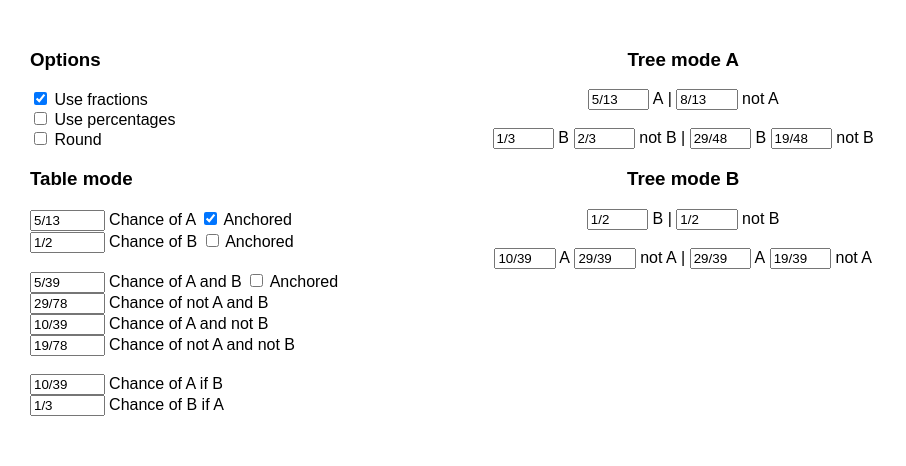
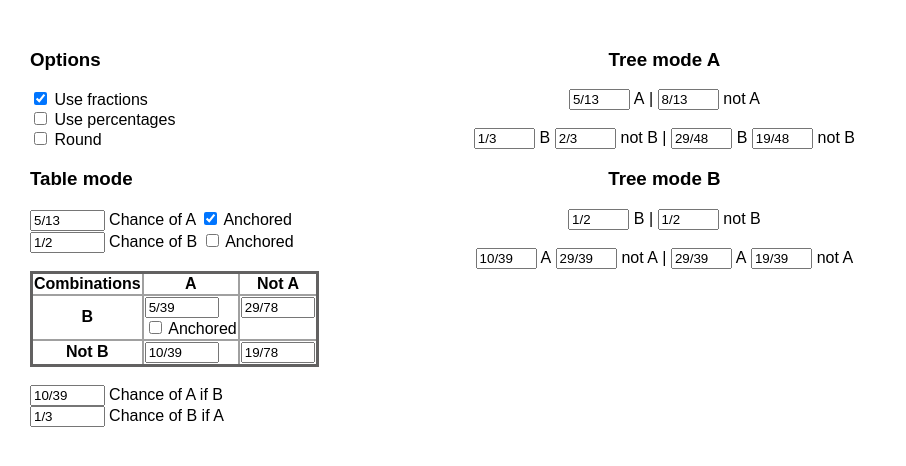
Before and after one commit to FoxOfDiamond/AcademyCalcs, a plain HTML site: page src/combinatronics.html in a window 1280 px wide. Shown: the whole page, without its empty margins (0-906 px from the left). Drawn offline with nearby package versions, Linux system fonts and the light colour scheme.

Commit message:
Restructured + table format

```diff
--- a/src/index.html
+++ b/src/combinatronics.html
@@ -21,12 +21,36 @@
                         type="checkbox" id="*a" checked> Anchored </div><br>
                 <div class="input"><input type="text" id="b" value=0.5> Chance of B </div>
                 <div class="input"><input type="checkbox" id="*b"> Anchored </div><br><br>
-
-                <div class="input"><input type="text" id="a+b" value=5/39> Chance of A and B</div> <div
-                        class="input"><input type="checkbox" id="*a+b"> Anchored </div><br>
-                <div class="input"><input type="text" id="-a+b" value=0.5> Chance of not A and B </div><br>
-                <div class="input"><input type="text" id="a+-b" value=0.5> Chance of A and not B </div><br>
-                <div class="input"><input type="text" id="-a+-b" value=0.5> Chance of not A and not B</div><br><br>
+                <table>
+                    <thead>
+                        <tr>
+                            <th scope="col">Combinations</th>
+                            <th scope="col">A</th>
+                            <th scope="col">Not A</th>
+                        </tr>
+                    </thead>
+                    <tbody>
+                        <tr>
+                            <th scope="row">B</th>
+                            <td>
+                                <div class="input"><input type="text" id="a+b" value=5/39> </div> <br>
+                                    <div class="input"><input type="checkbox" id="*a+b"> Anchored </div>
+                            </td>
+                            <td style="vertical-align: top;">
+                                <div class="input"><input type="text" id="-a+b" value=0.5></div>
+                            </td>
+                        </tr>
+                        <tr>
+                            <th scope="row">Not B</th>
+                            <td>
+                                <div class="input"><input type="text" id="a+-b" value=0.5></div>
+                            </td>
+                            <td>
+                                <div class="input"><input type="text" id="-a+-b" value=0.5></div>
+                            </td>
+                        </tr>
+                    </tbody>
+                </table><br>
 
                 <div class="input"><input type="text" id="a/b" value=0.5> Chance of A if B </div><br>
                 <div class="input"><input type="text" id="b/a" value=0.5> Chance of B if A </div><br>
--- a/src/stylesheet.css
+++ b/src/stylesheet.css
@@ -3,6 +3,14 @@ body {
     font-feature-settings: "ss09"on;
 }
 
+table {
+  border-collapse: collapse;
+  border: 3px solid rgb(98, 97, 97);
+}
+
+td, th {
+  border: 2px solid rgb(160 160 160);
+}
 .root {
     margin: 30px;
 }
```
Also changed, not shown: src/linear_algebra.html (added).
